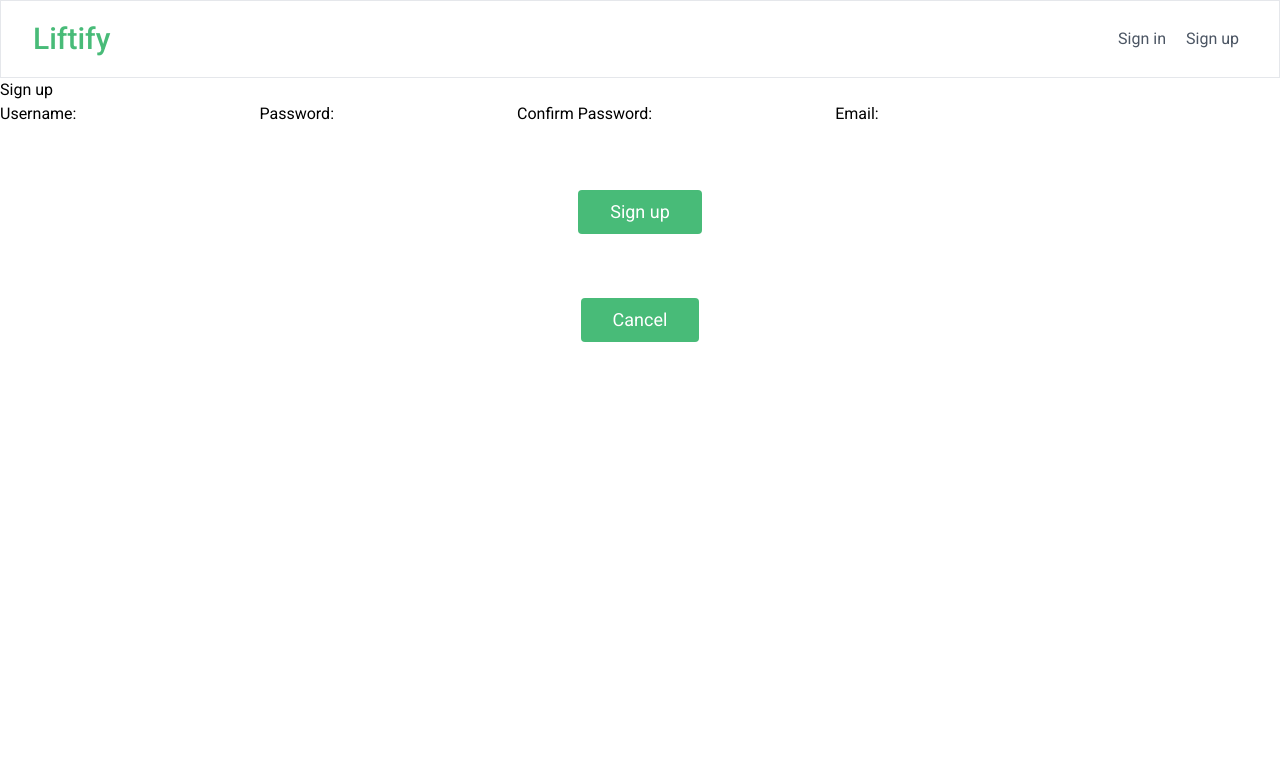
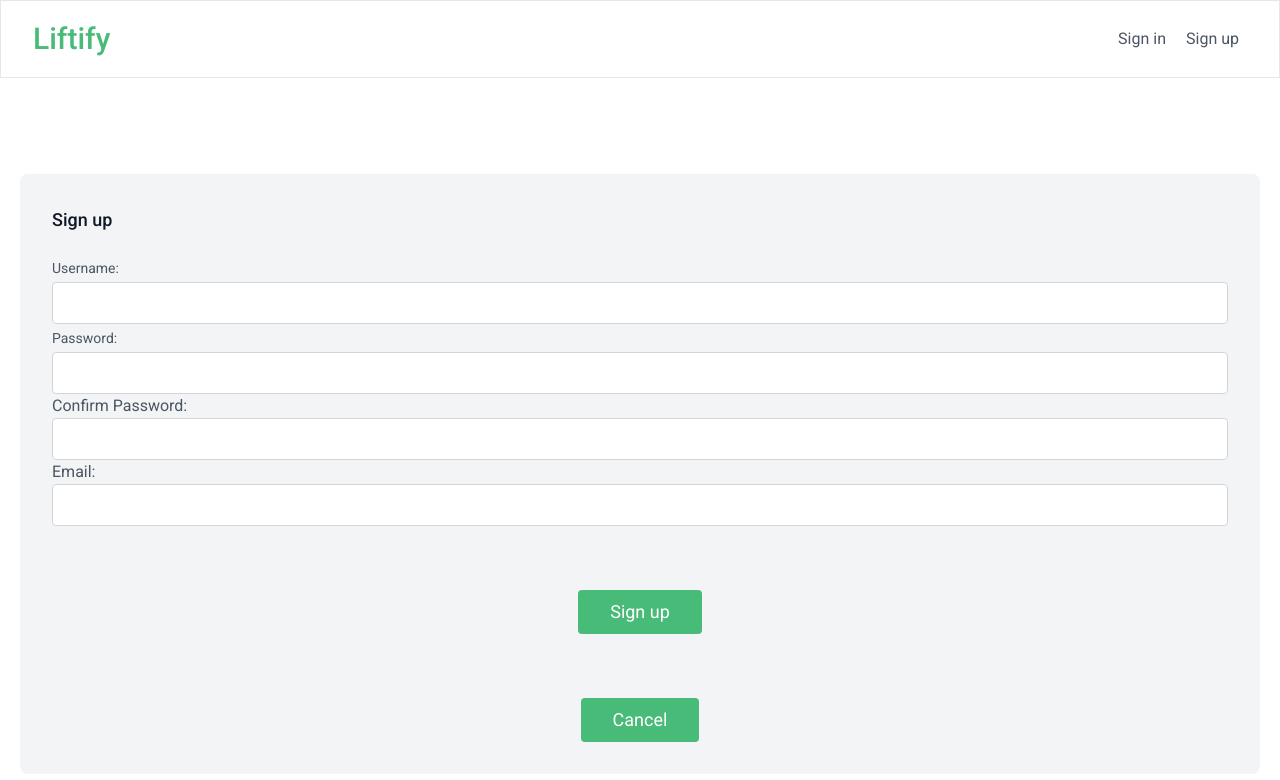
Before and after one commit to sreyesg/liftify-front-end, a React (Vite) app: page /signup in a window 1280 px wide. Shown: the top 780 px of the page. Built offline with nearby package versions, Linux system fonts and the light colour scheme; no server answers.

Commit message:
Add signup from css

```diff
--- a/src/components/ExerciseForm/ExerciseForm.jsx
+++ b/src/components/ExerciseForm/ExerciseForm.jsx
@@ -67,7 +67,7 @@ const ExerciseForm = (props) => {
                 value={weight}
                 id="weight"
                 onChange={handleChange} />
-                <button type="submit">SUBMIT</button>
+                <button type="submit">Submit</button>
             </form>
     )
 }
--- a/src/components/RoutineDetails/RoutineDetails.jsx
+++ b/src/components/RoutineDetails/RoutineDetails.jsx
@@ -23,29 +23,36 @@ const RoutineDetails = (props) => {
 
     if(!routine)return <main>Loading...</main>
     return(
-        <main>
-            <header>
-                <h1>{routine.title}</h1>
+        <section className="text-gray-600 font-body">
+            <div className="container text-center px-5 py-24 mx-auto">
+                <header className="flex flex-col text-center w-full mb-20">
+                    <h1 className="sm:text-3xl text-2xl font-medium title-font mb-4 text-gray-900">{routine.title} | <span className="text-xl text-primary tracking-widest font-medium mb-1">{routine.category}</span></h1>
+
                     <Link to={`/routines/${routineId}/edit`}>Edit</Link>
                     <button onClick={()=> props.handleDeleteRoutine(routineId)}>Delete</button>
                 </header>
-            <section>
+                <div className="flex flex-wrap border-b-2">
                     {routine.exercises.map((exercise) => (
-                    <article key={exercise._id}>
-                        <h3>{exercise.title}</h3>
+                        <div className="xl:w-1/4 lg:w-1/2 md:w-full px-8 py-6 border-l-2 border-primary border-opacity-60" key={exercise._id}>
+                            <h2>{exercise.title}</h2>
                             <p>{exercise.category}</p>
                             <ul>
                                 <li>Sets: {exercise.sets}</li>
                                 <li>Repetitions: {exercise.repetitions}</li>
                                 <li>Weight: {exercise.weight}</li>
                             </ul>
-                    </article>
+                        </div>
                     ))}
-                <h4>Add Exercise</h4>
+                </div>
+                <div className="py-24">
+                <h2>Add Exercise</h2>
                 <ExerciseForm handleAddExercise= {handleAddExercise}/>
+
+                </div>
+
+            </div>
+
         </section>
-
-        </main>
     )
 }
 export default RoutineDetails
--- a/src/components/RoutineList/RoutineList.jsx
+++ b/src/components/RoutineList/RoutineList.jsx
@@ -17,7 +17,7 @@ const RoutineList = (props) => {
                         <h2 className="text-lg sm:text-xl text-gray-900 font-medium title-font mb-2">{routine.title}</h2>
                         <p className="leading-relaxed text-base mb-4"> posted on:{new Date(routine.createdAt).toLocaleDateString()}</p>
                         </header>
-                        <p className="leading-relaxed text-base mb-4">Today's Workout Category: {routine.category}</p>
+                        <p className="leading-relaxed text-base mb-4">Workout Category: {routine.category}</p>
                         <button>Checkout</button>
                     </div>
 
--- a/src/components/SignupForm/SignUpForm.jsx
+++ b/src/components/SignupForm/SignUpForm.jsx
@@ -43,19 +43,24 @@ const SignupForm = (props) => {
         return !(username && hashedPassword && hashedPassword === confirmPassword && email )
     }
     return(
-        <>
-            <h1>Sign up</h1>
+        <section className="text-gray-600 body-font">
+            <div className="container px-5 py-24 mx-auto flex flex-wrap items-center">
+                <div className="bg-gray-100 rounded-lg p-8 flex flex-col md:ml-auto w-full mt-10 md:mt-0">
+
+                <h1 className="text-gray-900 text-lg font-medium title-font mb-5">Sign up</h1>
                 <form onSubmit={handleSubmit} >
-                <label htmlFor="username">Username:</label>
+                    <label htmlFor="username" className="leading-7 text-sm text-gray-600">Username:</label>
                     <input
+                        className="w-full bg-white rounded border border-gray-300 focus:border-indigo-500 focus:ring-2 focus:ring-indigo-200 text-base outline-none text-gray-700 py-1 px-3 leading-8 transition-colors duration-200 ease-in-out"
                         type="text"
                         value={username}
                         name="username"
                         id="username"
                         onChange={handleChange}
                     />
-                <label htmlFor="password">Password:</label>
+                    <label className="leading-7 text-sm text-gray-600" htmlFor="password">Password:</label>
                     <input
+                    className="w-full bg-white rounded border border-gray-300 focus:border-indigo-500 focus:ring-2 focus:ring-indigo-200 text-base outline-none text-gray-700 py-1 px-3 leading-8 transition-colors duration-200 ease-in-out"
                     type="password"
                     name="hashedPassword"
                     value={hashedPassword}
@@ -64,6 +69,7 @@ const SignupForm = (props) => {
                     />
                     <label htmlFor="confirmPassword">Confirm Password:</label>
                     <input
+                    className="w-full bg-white rounded border border-gray-300 focus:border-indigo-500 focus:ring-2 focus:ring-indigo-200 text-base outline-none text-gray-700 py-1 px-3 leading-8 transition-colors duration-200 ease-in-out"
                     type="password"
                     name="confirmPassword"
                     value={confirmPassword}
@@ -72,6 +78,7 @@ const SignupForm = (props) => {
                     />
                     <label htmlFor="email">Email:</label>
                     <input
+                    className="w-full bg-white rounded border border-gray-300 focus:border-indigo-500 focus:ring-2 focus:ring-indigo-200 text-base outline-none text-gray-700 py-1 px-3 leading-8 transition-colors duration-200 ease-in-out"
                     type="email"
                     name="email"
                     value={email}
@@ -85,7 +92,11 @@ const SignupForm = (props) => {
                     </Link>
                     </div>
                 </form>
-        </>
+
+                </div>
+
+            </div>
+        </section>
     )
 }
 
```
Lines whose indentation alone changed are shown as unchanged.
